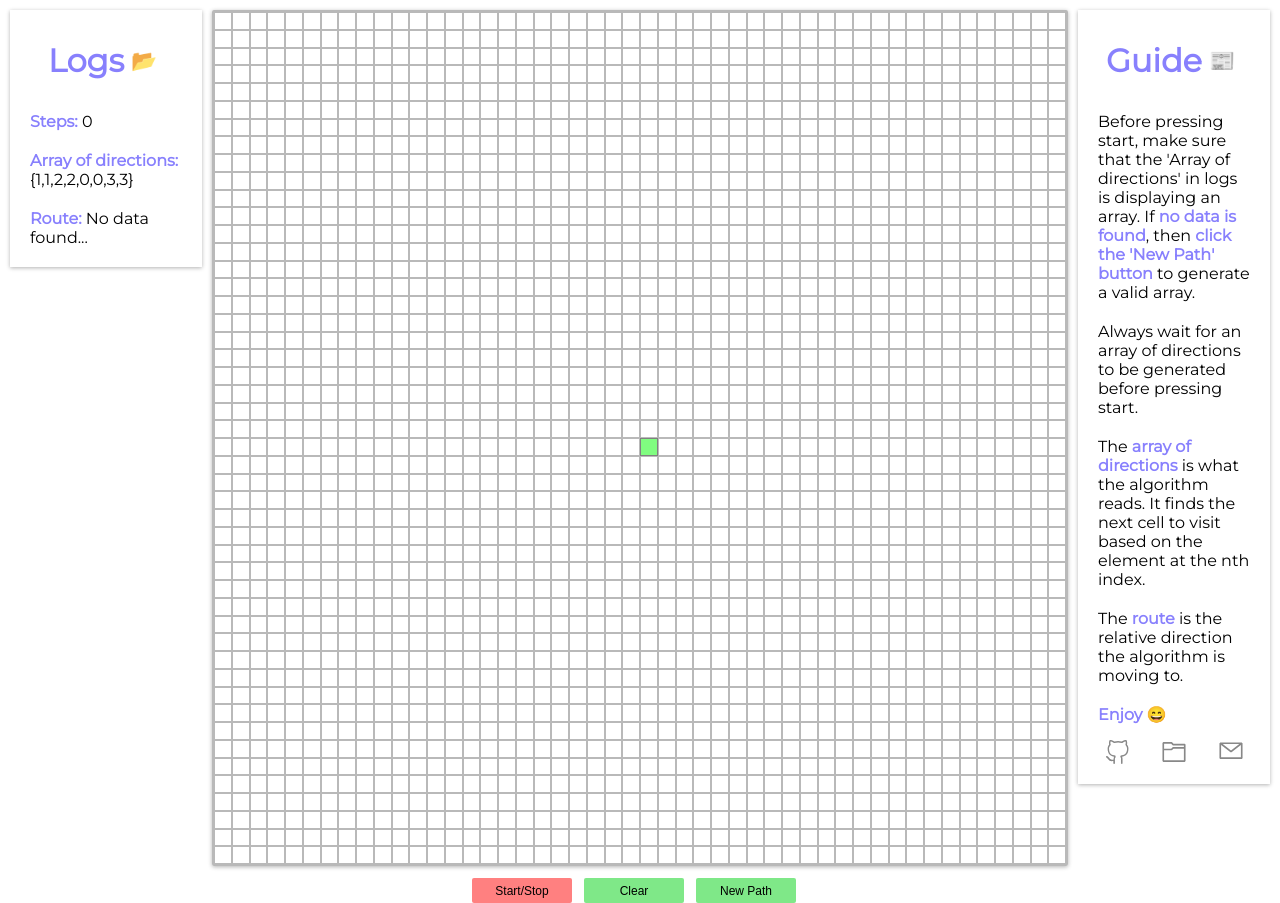
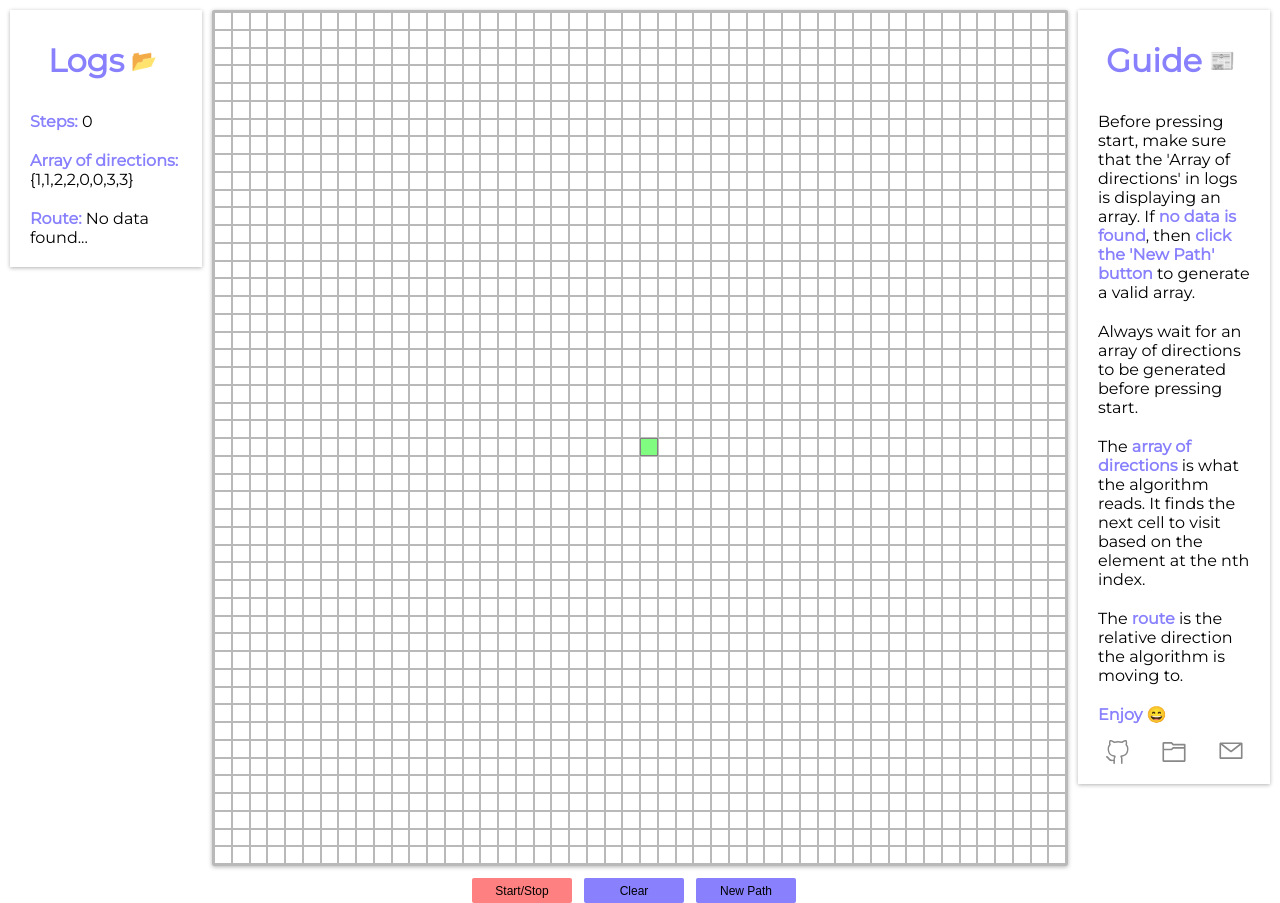
Before and after one commit to ibahm/loop-walker-react, a React (Create React App) app: page / in a window 1280 px wide. Built offline with nearby package versions, Linux system fonts and the light colour scheme.

Commit message:
Update index.css

```diff
--- a/src/index.css
+++ b/src/index.css
@@ -82,12 +82,12 @@ body {
   min-width: 100px;
   height: 25px;
   cursor: pointer;
-  background-color: rgba(0, 210, 18, 0.50);
+  background-color: rgb(136, 128, 253);
   transition: all 0.1s ease 0s;
 }
 
 .footer-button:hover {
-  background-color: rgba(0, 210, 18, 0.70);
+  background-color: rgb(109, 98, 255);
 }
 
 .footer-button:active {
```
